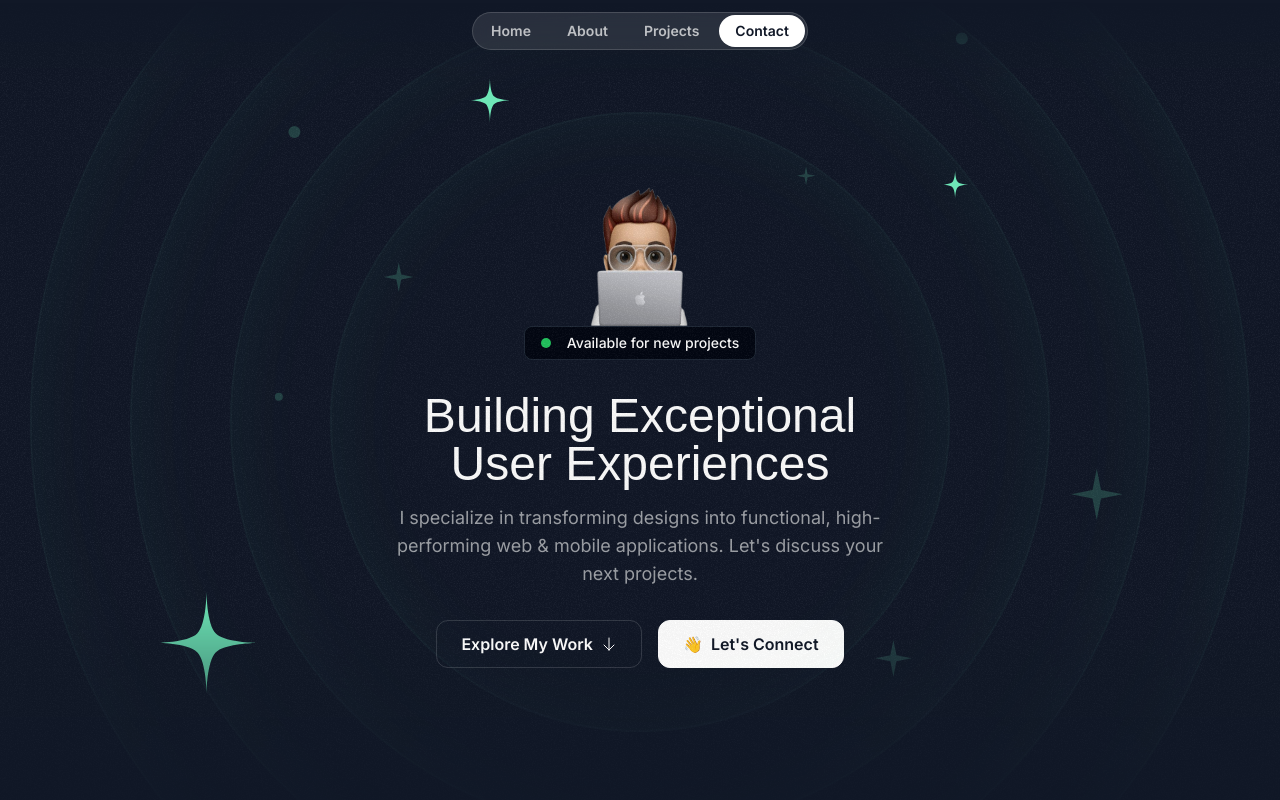
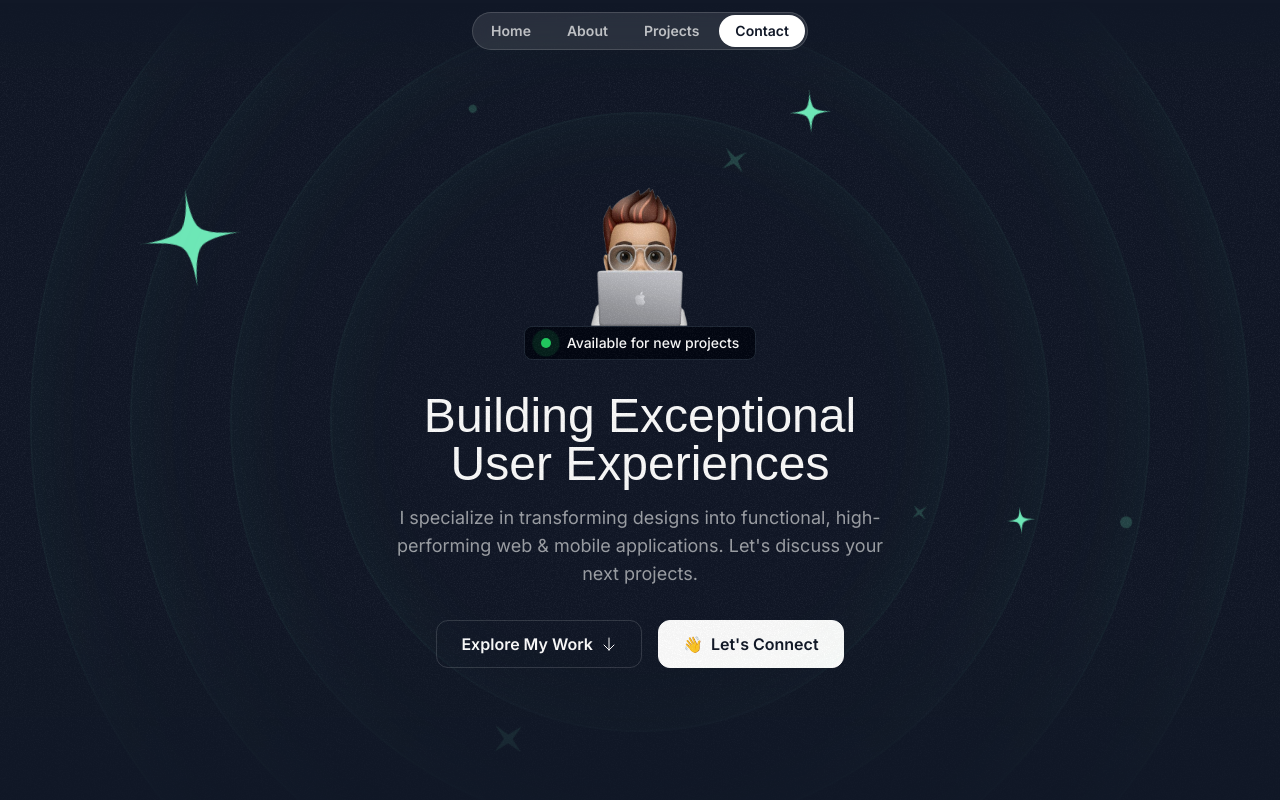
Before and after one commit to DULAJBHAGYA/Dulaj-Portfolio, a Next.js app: page / in a window 1280 px wide. Shown: the top 800 px of the page. Built offline with nearby package versions, Linux system fonts and the light colour scheme; a web font is replaced by a local one.

Commit message:
23rd march first commit
Developed animations in hero section

```diff
--- a/src/components/HeroOrbit.tsx
+++ b/src/components/HeroOrbit.tsx
@@ -1,23 +1,51 @@
-import { PropsWithChildren } from "react"
+import { PropsWithChildren } from "react";
+import { twMerge } from "tailwind-merge";
 
-export const HeroOrbit = ({children, size, rotation}:
-  PropsWithChildren<{size:number; rotation:number}>) => {
-    return(
-        <div className='absolute left-1/2 top-1/2 -translate-x-1/2
-    -translate-y-1/2 '>
-      <div className='flex items-start justify-start'
+export const HeroOrbit = ({
+  children,
+  size,
+  rotation,
+  shouldOrbit = false,
+  orbitDuration,
+  shouldSpin = false,
+  spinDuration,
+}: PropsWithChildren<{
+  size: number;
+  rotation: number;
+  shouldOrbit?: boolean;
+  shouldSpin?: boolean;
+  spinDuration?: string;
+  orbitDuration?: string;
+}>) => {
+  return (
+    <div className="absolute top-1/2 left-1/2 -translate-x-1/2 -translate-y-1/2 -z-20">
+      <div
+        className={twMerge(!!shouldOrbit === true && "animate-spin")}
         style={{
-        height:`${size}px`,
-        width:`${size}px`,
-        transform:`rotate(${rotation}deg)`,
+          animationDuration: orbitDuration,
+        }}
+      >
+        <div
+          className=" flex items-start justify-start "
+          style={{
+            transform: `rotate(${rotation}deg)`,
+            height: `${size}px`,
+            width: `${size}px`,
+          }}
+        ><div className={twMerge(shouldSpin === true && "animate-spin")} style={{
+          animationDuration : spinDuration
         }}>
-      <div className='inline-flex'
+          <div
+            className="inline-flex"
             style={{
               transform: `rotate(${rotation * -1}deg)`,
-      }}>
+            }}
+          >
             {children}
           </div>
         </div>
         </div>
-    )
-}
+      </div>
+    </div>
+  );
+};
--- a/src/sections/Hero.tsx
+++ b/src/sections/Hero.tsx
@@ -22,38 +22,38 @@
       <div className="size-[1220px] hero-ring"></div>
 
 
-      <HeroOrbit size={800} rotation={-72}>
+      <HeroOrbit size={800} rotation={-72} shouldOrbit orbitDuration="48s" shouldSpin spinDuration="6s">
         <StraIcon className="size-28 text-emerald-300" />
       </HeroOrbit>
-      <HeroOrbit size={550} rotation={20}>
+      <HeroOrbit size={550} rotation={20} shouldOrbit orbitDuration="44s" shouldSpin spinDuration="6s">
         <StraIcon className="size-12 text-emerald-300"/>
       </HeroOrbit>
-      <HeroOrbit size={590} rotation={98}>
+      <HeroOrbit size={590} rotation={98} shouldOrbit orbitDuration="46s" shouldSpin spinDuration="6s">
         <StraIcon className="size-8 text-emerald-300"/>
       </HeroOrbit>
 
 
-      <HeroOrbit size={430} rotation={-14}>
+      <HeroOrbit size={430} rotation={-14} shouldOrbit orbitDuration="30s" shouldSpin spinDuration="3s">
         <SparkleIcon className="size-8 text-emerald-300/20"/>
       </HeroOrbit>
-      <HeroOrbit size={440} rotation={79}>
+      <HeroOrbit size={440} rotation={79} shouldOrbit orbitDuration="32s" shouldSpin spinDuration="3s">
         <SparkleIcon className="size-5 text-emerald-300/20"/>
       </HeroOrbit>
-      <HeroOrbit size={530} rotation={178}>
+      <HeroOrbit size={530} rotation={178} shouldOrbit orbitDuration="34s" shouldSpin spinDuration="3s">
         <SparkleIcon className="size-10 text-emerald-300/20"/>
       </HeroOrbit>
-      <HeroOrbit size={710} rotation={144}>
+      <HeroOrbit size={710} rotation={144} shouldOrbit orbitDuration="36s" shouldSpin spinDuration="3s">
         <SparkleIcon className="size-14 text-emerald-300/20"/>
       </HeroOrbit>
 
 
-      <HeroOrbit size={720} rotation={85}>
+      <HeroOrbit size={720} rotation={85} shouldOrbit orbitDuration="38s">
         <div className="size-3 rounded-full bg-emerald-300/20"/>
       </HeroOrbit>
-      <HeroOrbit size={520} rotation={-41}>
+      <HeroOrbit size={520} rotation={-41} shouldOrbit orbitDuration="40s">
         <div className="size-2 rounded-full bg-emerald-300/20"/>
       </HeroOrbit>
-      <HeroOrbit size={650} rotation={-5}>
+      <HeroOrbit size={650} rotation={-5} shouldOrbit orbitDuration="42s">
         <div className="size-3 rounded-full bg-emerald-300/20"/>
       </HeroOrbit>
 
@@ -66,7 +66,10 @@
             alt="Person peeking from behind laptop"
           />
           <div className="bg-gray-950 border border-gray-800 px-4 py-1.5 inline-flex items-center gap-4 rounded-lg">
-            <div className="bg-green-500 size-2.5 rounded-full"></div>
+            <div className="bg-green-500 size-2.5 rounded-full
+            relative">
+              <div className="bg-green-500 absolute inset-0 rounded-full animate-ping-large"></div>
+            </div>
             <div className="text-sm font-medium">
               Available for new projects
             </div>
--- a/tailwind.config.ts
+++ b/tailwind.config.ts
@@ -1,3 +1,4 @@
+import { transform } from "next/dist/build/swc";
 import type { Config } from "tailwindcss";
 
 const config: Config = {
@@ -24,6 +25,17 @@
       fontFamily: {
         sans: 'var(--font-sans)',
         serif: 'var(--font-serif)',
+      },
+      animation: {
+        'ping-large':"ping-large 1s ease-in-out infinite"
+      },
+      keyframes: {
+        'ping-large': {
+          '75%, 100%': {
+            transform: 'scale(3)',
+            opacity: '0',
+          }
+        }
       }
     },
   },
```
Lines whose indentation alone changed are shown as unchanged.
